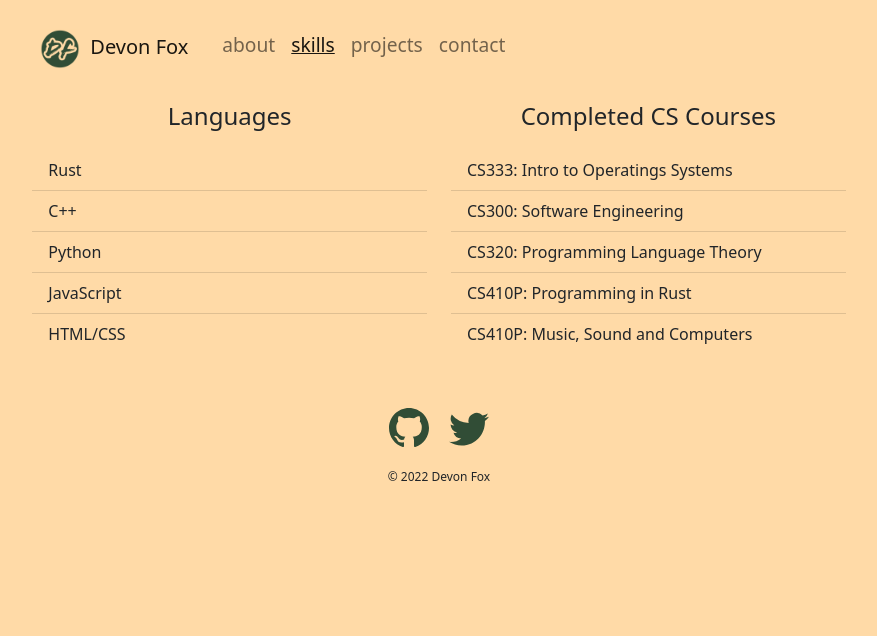
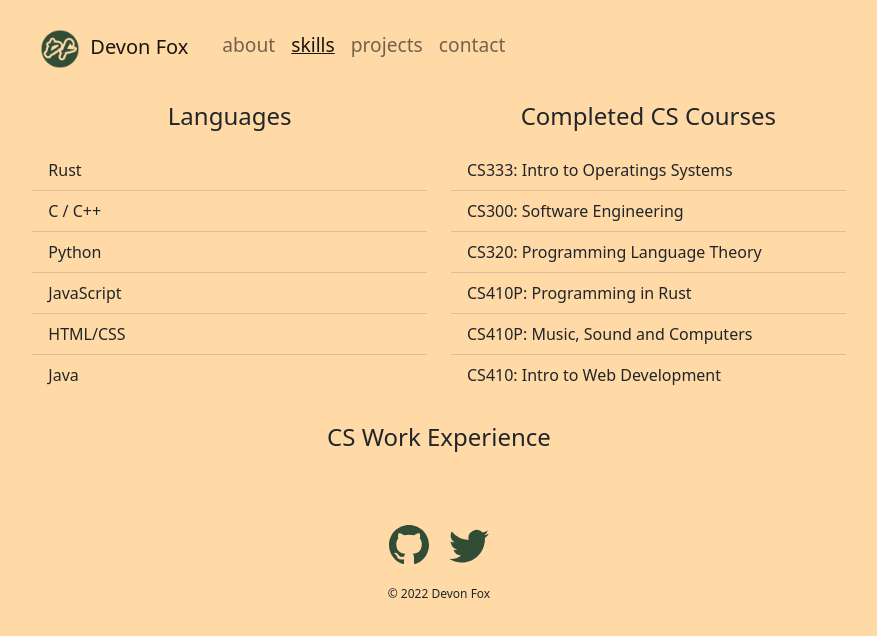
Before and after one commit to foxdevpdx/foxdevpdx.github.io, a plain HTML site: page skills.html in a window 1280 px wide. Shown: the whole page, without its empty margins (201-1078 px from the left). Drawn offline with nearby package versions, Linux system fonts and the light colour scheme; no server answers.

Commit message:
adding cs work section in skills

```diff
--- a/skills.html
+++ b/skills.html
@@ -25,8 +25,11 @@
             <nav class="navbar navbar-expand-sm">
               <div class="container-fluid topnav">
                 <a class="navbar-brand" id="header" href="#"
-                  ><img id="logo" alt="site logo" src="images/logo_lg.jpg" />Devon
-                  Fox</a
+                  ><img
+                    id="logo"
+                    alt="site logo"
+                    src="images/logo_lg.jpg"
+                  />Devon Fox</a
                 >
                 <button
                   class="navbar-toggler"
@@ -74,10 +77,11 @@
             <div class="text-center fs-4 mb-3">Languages</div>
             <ul class="list-group list-group-flush">
               <li class="list-group-item">Rust</li>
-              <li class="list-group-item">C++</li>
+              <li class="list-group-item">C / C++</li>
               <li class="list-group-item">Python</li>
               <li class="list-group-item">JavaScript</li>
               <li class="list-group-item">HTML/CSS</li>
+              <li class="list-group-item">Java</li>
             </ul>
           </span>
           <span class="col-xs-12 col-sm-6 col-lg-5 col-xl-4 col-xxl-3 mb-4"
@@ -94,9 +98,19 @@
               <li class="list-group-item">
                 CS410P: Music, Sound and Computers
               </li>
+              <li class="list-group-item">CS410: Intro to Web Development</li>
             </ul></span
           >
           <!-- <span></span> -->
+        </div>
+        <div class="row">
+          <span class="col-12"
+            ><div class="text-center fs-4 mb-3">CS Work Experience</div></span
+          >
+          <span class="col-lg-1 col-xl-2 col-xxl-3"></span>
+          <span
+            class="col-xs-12 col-sm-6 col-lg-5 col-xl-4 col-xxl-3 mb-4"
+          ></span>
         </div>
       </div>
       <div class="row mb-4">
```
